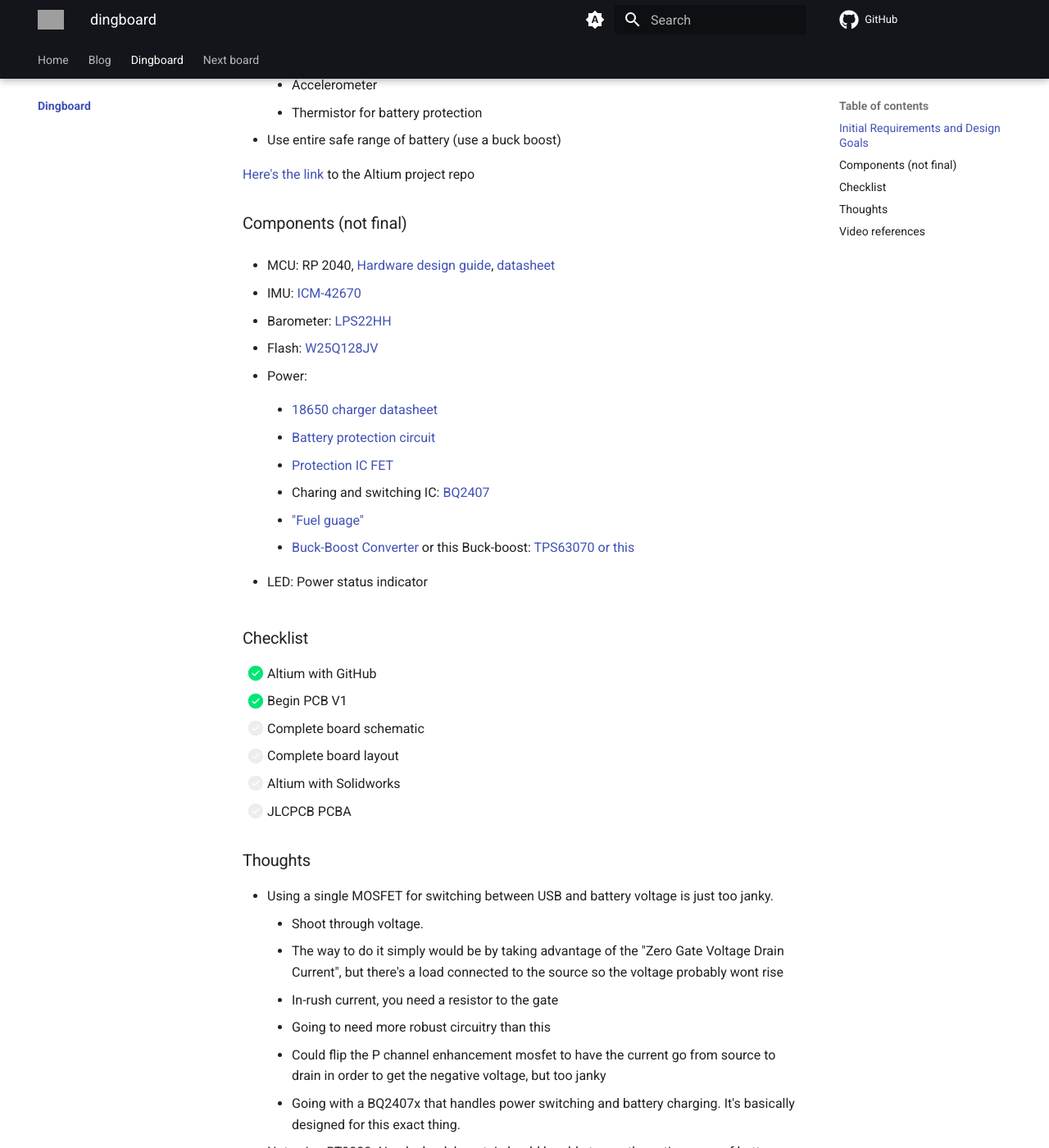
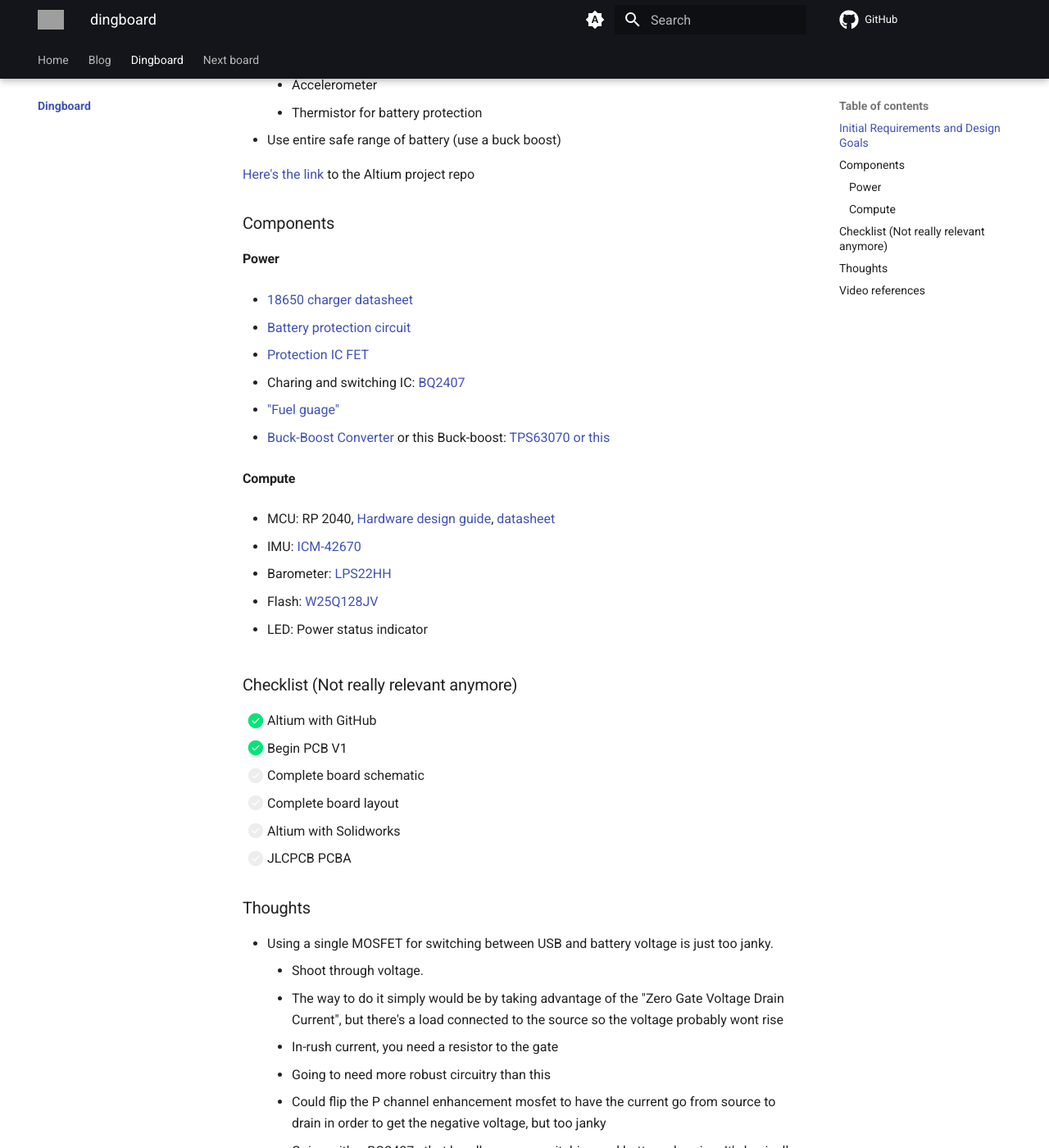
Before and after one commit to sonicavionics/sonicavionics.com, an MkDocs documentation site: the page built from docs/dingboard/index.md, in a window 1280 px wide and 1400 px high, scrolled down 814 px. Shown: the whole window at 82% size. Built offline with MkDocs 1.6.1 and Material for MkDocs 9.7.7, drawn with Linux system fonts in a browser that asks for light colours; comment, search, counter and statistics services are not loaded; grey boxes are pictures that could not be loaded.

Commit message:
refactor component list

```diff
--- a/docs/dingboard/index.md
+++ b/docs/dingboard/index.md
@@ -25,37 +25,38 @@
 
 [Here's the link](https://github.com/zeulewan/dingboard) to the Altium project repo
 
-### Components (not final)
+### Components
 
- - MCU: RP 2040, [Hardware design guide](https://datasheets.raspberrypi.com/rp2040/hardware-design-with-rp2040.pdf), [datasheet](https://datasheets.raspberrypi.com/rp2040/rp2040-datasheet.pdf)
+#### Power
 
- - IMU: [ICM-42670](https://datasheet.octopart.com/ICM-42670-P-InvenSense-datasheet-155317655.pdf?src-supplier=Component+Distributors+Inc.)
+- [18650](https://old.reddit.com/r/18650masterrace/comments/qp21o8/buying_18650_batteries_start_here/) [charger](https://www.reddit.com/r/18650masterrace/comments/1gqk8iy/recommendations_for_a_battery_charger/) [datasheet](https://cdn.shopify.com/s/files/1/0481/9678/0183/files/samsung_25r_data_sheet.pdf?v=1605015771)
 
- - Barometer: [LPS22HH](https://datasheet.ciiva.com/pdfs/VipMasterIC/IC/SGST/SGST-S-A0007383744/SGST-S-A0007383744-1.pdf?src-supplier=IHS+Markit)
+- [Battery protection circuit](https://www.ti.com/lit/ds/symlink/bq2970.pdf?ts=1731982692134&ref_url=https%253A%252F%252Fwww.ti.com%252Fproduct%252FBQ2970%252Fpart-details%252FBQ29700DSER)
 
- - Flash: [W25Q128JV](https://datasheet.ciiva.com/pdfs/VipMasterIC/IC/WBND/WBND-S-A0008390754/WBND-S-A0008390754-1.pdf?src-supplier=IHS+Markit)
+- [Protection IC FET](https://www.ti.com/lit/ds/symlink/csd16406q3.pdf?ts=1732143396551&ref_url=https%253A%252F%252Fwww.google.com%252F)
 
- - Power:
+- Charing and switching IC: [BQ2407](https://www.ti.com/lit/ds/symlink/bq24074.pdf)
 
-    - [18650](https://old.reddit.com/r/18650masterrace/comments/qp21o8/buying_18650_batteries_start_here/) [charger](https://www.reddit.com/r/18650masterrace/comments/1gqk8iy/recommendations_for_a_battery_charger/) [datasheet](https://cdn.shopify.com/s/files/1/0481/9678/0183/files/samsung_25r_data_sheet.pdf?v=1605015771)
+- ["Fuel guage"](https://www.ti.com/lit/ds/symlink/bq27441-g1.pdf?ts=1731917229522&ref_url=https%253A%252F%252Fwww.ti.com%252Fproduct%252FBQ27441-G1%253FkeyMatch%253DBQ27441-G1A%2526tisearch%253Duniversal_search)
 
-    - [Battery protection circuit](https://www.ti.com/lit/ds/symlink/bq2970.pdf?ts=1731982692134&ref_url=https%253A%252F%252Fwww.ti.com%252Fproduct%252FBQ2970%252Fpart-details%252FBQ29700DSER)
+-  [Buck-Boost Converter](https://www.ti.com/lit/ds/symlink/tps63060.pdf?ts=1731997031379&ref_url=https%253A%252F%252Fwww.ti.com%252Fproduct%252FTPS63060)
+or this Buck-boost: [TPS63070 ](https://www.ti.com/lit/ds/symlink/tps63070.pdf?ts=1731929729399&ref_url=https%253A%252F%252Fwww.ti.com%252Fproduct%252FTPS63070%253Futm_source%253Dgoogle%2526utm_medium%253Dcpc%2526utm_campaign%253Dapp-null-null-gpn_en-cpc-pf-google-eu%2526utm_content%253Dtps63070%2526ds_k%253DTPS63070%2526dcm%253Dyes%2526gad_source%253D1%2526gclid%253DCj0KCQiA6Ou5BhCrARIsAPoTxrCaR9ul4GKeeqk04exPs55nL8KK7Iabunx0if0zZDwEN4diN9oB0GIaAmwyEALw_wcB%2526gclsrc%253Daw.ds)
+[or this](https://www.sparkfun.com/datasheets/Prototyping/tps61200.pdf)
 
-    - [Protection IC FET](https://www.ti.com/lit/ds/symlink/csd16406q3.pdf?ts=1732143396551&ref_url=https%253A%252F%252Fwww.google.com%252F)
+#### Compute
 
-    - Charing and switching IC: [BQ2407](https://www.ti.com/lit/ds/symlink/bq24074.pdf)
+- MCU: RP 2040, [Hardware design guide](https://datasheets.raspberrypi.com/rp2040/hardware-design-with-rp2040.pdf), [datasheet](https://datasheets.raspberrypi.com/rp2040/rp2040-datasheet.pdf)
 
-    - ["Fuel guage"](https://www.ti.com/lit/ds/symlink/bq27441-g1.pdf?ts=1731917229522&ref_url=https%253A%252F%252Fwww.ti.com%252Fproduct%252FBQ27441-G1%253FkeyMatch%253DBQ27441-G1A%2526tisearch%253Duniversal_search)
+- IMU: [ICM-42670](https://datasheet.octopart.com/ICM-42670-P-InvenSense-datasheet-155317655.pdf?src-supplier=Component+Distributors+Inc.)
 
-    -  [Buck-Boost Converter](https://www.ti.com/lit/ds/symlink/tps63060.pdf?ts=1731997031379&ref_url=https%253A%252F%252Fwww.ti.com%252Fproduct%252FTPS63060)
-    or this Buck-boost: [TPS63070 ](https://www.ti.com/lit/ds/symlink/tps63070.pdf?ts=1731929729399&ref_url=https%253A%252F%252Fwww.ti.com%252Fproduct%252FTPS63070%253Futm_source%253Dgoogle%2526utm_medium%253Dcpc%2526utm_campaign%253Dapp-null-null-gpn_en-cpc-pf-google-eu%2526utm_content%253Dtps63070%2526ds_k%253DTPS63070%2526dcm%253Dyes%2526gad_source%253D1%2526gclid%253DCj0KCQiA6Ou5BhCrARIsAPoTxrCaR9ul4GKeeqk04exPs55nL8KK7Iabunx0if0zZDwEN4diN9oB0GIaAmwyEALw_wcB%2526gclsrc%253Daw.ds)
-    [or this](https://www.sparkfun.com/datasheets/Prototyping/tps61200.pdf)
+- Barometer: [LPS22HH](https://datasheet.ciiva.com/pdfs/VipMasterIC/IC/SGST/SGST-S-A0007383744/SGST-S-A0007383744-1.pdf?src-supplier=IHS+Markit)
+
+- Flash: [W25Q128JV](https://datasheet.ciiva.com/pdfs/VipMasterIC/IC/WBND/WBND-S-A0008390754/WBND-S-A0008390754-1.pdf?src-supplier=IHS+Markit)
+
+- LED: Power status indicator
 
 
- - LED: Power status indicator
-
-
-### Checklist
+### Checklist (Not really relevant anymore)
 
 - [x] Altium with GitHub
 - [x] Begin PCB V1
```
